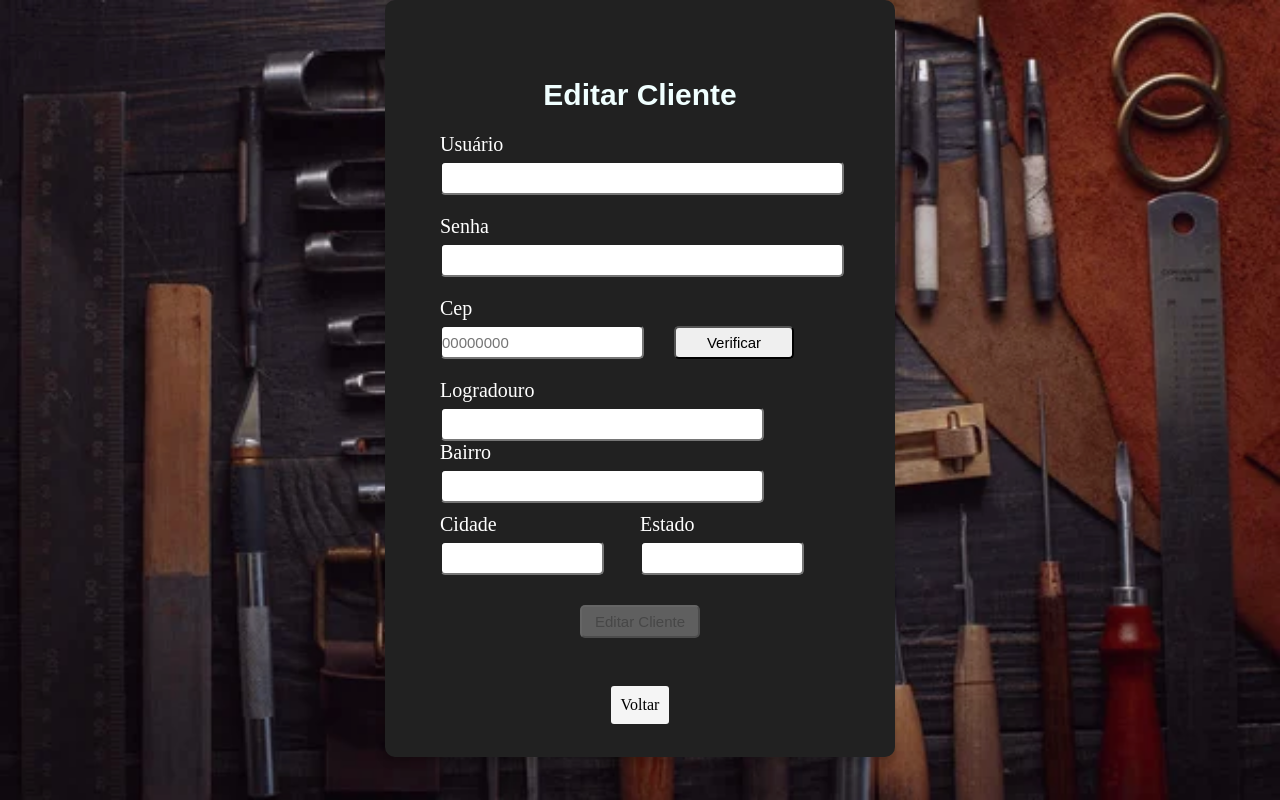
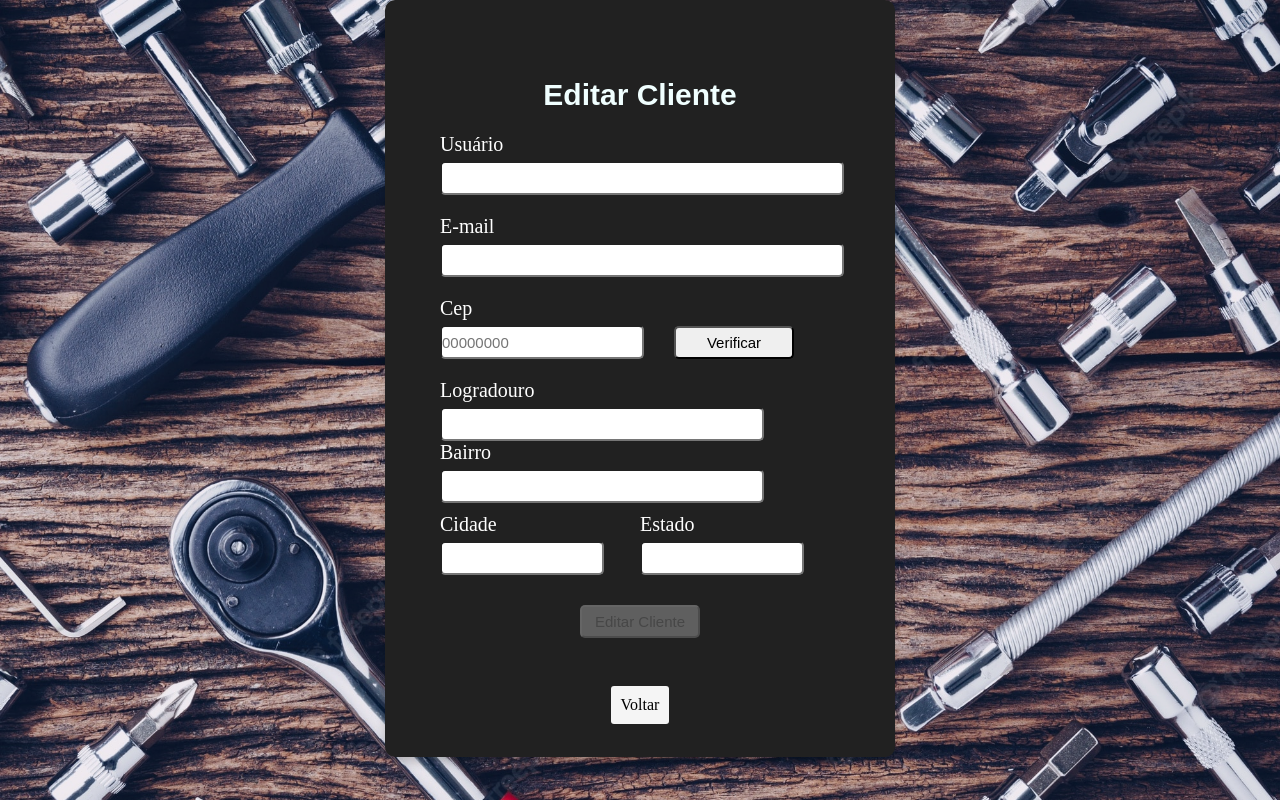
Before and after one commit to Thales-Daniel/Zitrus-Case, a React (Create React App) app: page /details in a window 1280 px wide. Built offline with nearby package versions, Linux system fonts and the light colour scheme.

Commit message:
style: corrigido style do card

```diff
--- a/src/components/customerCard/style.css
+++ b/src/components/customerCard/style.css
@@ -8,7 +8,6 @@
   min-width: 15em;
   margin: 5px;
   border-radius: 10px;
-  box-shadow: 0px 0px 7px rgb(255, 255, 255);
   background-color: rgba(225, 225, 225, 0.8);
 }
 
@@ -24,18 +23,18 @@
 
 .cardButtons {
   display: flex;
-  justify-content: flex-end;
+  justify-content: center;
   align-items: center;
 }
 
 .cardButton {
   text-decoration: none;
-  padding: 5px;
+  padding: 10px;
   border: solid black 1px;
   color: black;
   background-color: white;
-  border-radius: 2px;
-  margin: 8px 5px 5px 0;
+  border-radius: 5px;
+  margin: 10px 5px 5px 0;
 }
 
 .containerAddressCard{
--- a/src/index.css
+++ b/src/index.css
@@ -9,7 +9,7 @@
 }
 
 body {
-  background-image: url('./assets/ferramentas.jpg');
+  background-image: url('./assets//backgrounFerramentas.jpg');
   background-repeat: repeat;
   background-size: cover;
   width: 100vw;
--- a/src/pages/details/index.jsx
+++ b/src/pages/details/index.jsx
@@ -9,14 +9,14 @@ import BotaoVoltar from '../../components/botaoVoltar';
 function Details() {
   const lastUser = useSelector((state) => state.customers.lastUser);
 
-  const [usuario, setUsuario] = useState('');
-  const [senha, setSenha] = useState('');
+  const [usuario, setUsuario] = useState(lastUser.name);
+  const [email, setEmail] = useState('');
   const [cep, setCep] = useState('');
   const [cepInvalido, setCepInvalido] = useState(false);
-  const [logradouro, setLogradouro] = useState('');
-  const [cidade, setCidade] = useState('');
-  const [estado, setEstado] = useState('');
-  const [bairro, setBairro] = useState('');
+  const [logradouro, setLogradouro] = useState(lastUser.Rua);
+  const [cidade, setCidade] = useState(lastUser.cidade);
+  const [estado, setEstado] = useState(lastUser.estado);
+  const [bairro, setBairro] = useState(lastUser.bairro);
   const [returnPage, setReturnPage] = useState(false);
   const dispatch = useDispatch();
   const navigate = useNavigate();
@@ -26,7 +26,7 @@ function Details() {
       return undefined;
     }
     return navigate('/customer');
-  }, [returnPage]);
+  }, [returnPage, lastUser]);
 
   async function searchAddress() {
     try {
@@ -62,7 +62,7 @@ function Details() {
     setReturnPage(true);
   };
 
-  const verifyFields = usuario && senha && cep && logradouro && cidade && estado && bairro;
+  const verifyFields = usuario && email && cep && logradouro && cidade && estado && bairro;
 
   return (
     <div className="container-register">
@@ -74,8 +74,8 @@ function Details() {
             <input id="usuario" className="inputRegister" type="text" value={usuario} onChange={(e) => setUsuario(e.target.value)} />
           </label>
           <label htmlFor="senha" className="labelRegister">
-            <p className="registerFildTitle">Senha</p>
-            <input id="senha" className="inputRegister" type="text" value={senha} onChange={(e) => setSenha(e.target.value)} />
+            <p className="registerFildTitle">E-mail</p>
+            <input id="senha" className="inputRegister" type="text" value={email} onChange={(e) => setEmail(e.target.value)} />
           </label>
           <label htmlFor="cep" className="labelCep">
             <div>
```
Also changed, not shown: src/assets/backgrounFerramentas.jpg (added).
